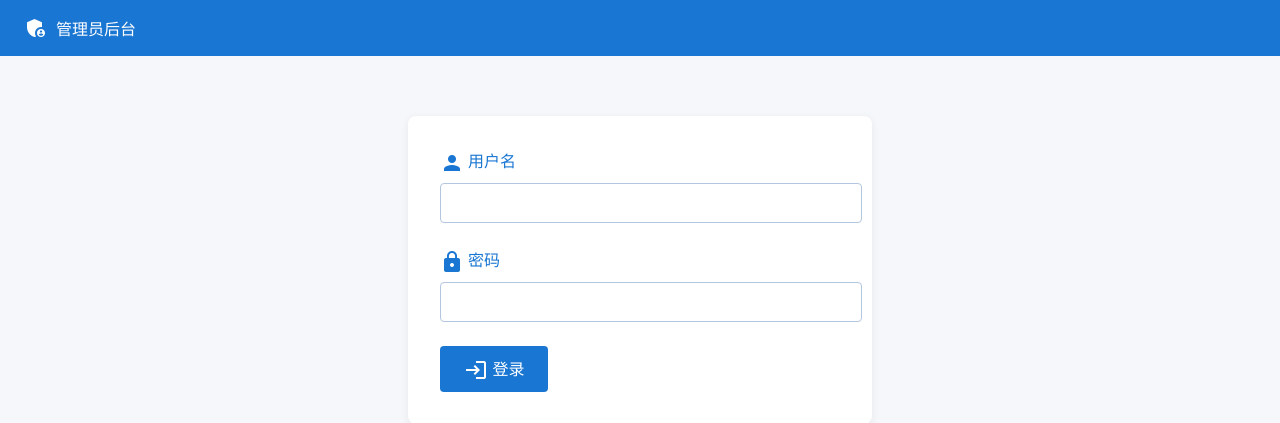
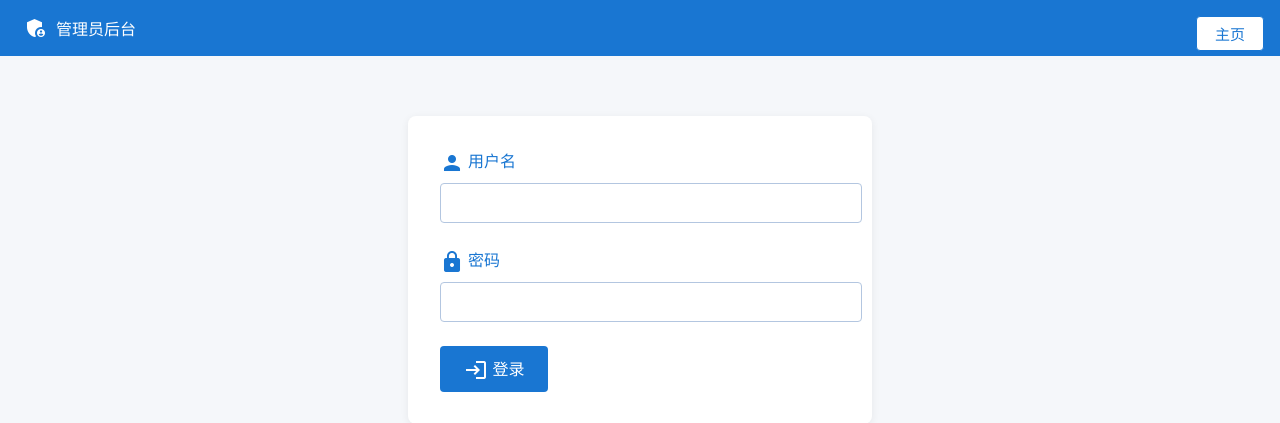
Before and after one commit to ExamAware/ExamSchedule-Management, a PHP site: page /admin/index.php in a window 1280 px wide. Shown: the top 423 px of the page. Run offline with PHP 8.4, Linux system fonts and the light colour scheme.

```diff
--- a/admin/index.php
+++ b/admin/index.php
@@ -22,9 +22,26 @@ if (isset($_SESSION['user'])) {
         .input-group { margin-bottom: 24px; }
         label { display: block; margin-bottom: 8px; color: #1976d2; }
         input[type="text"], input[type="password"] { width: 100%; padding: 10px; border: 1px solid #b3c6e0; border-radius: 4px; font-size: 16px; }
+        .home-btn {
+            position: absolute;
+            top: 16px;
+            right: 16px;
+            background: #fff;
+            color: #1976d2;
+            border: 1px solid #1976d2;
+            padding: 6px 18px;
+            font-size: 15px;
+            border-radius: 4px;
+            text-decoration: none;
+            cursor: pointer;
+        }
+        .home-btn:hover {
+            background: #e3f2fd;
+        }
     </style>
 </head>
 <body>
+    <a href="../index.php" class="home-btn">主页</a>
     <div class="navbar">
         <span class="material-icons">admin_panel_settings</span>
         管理员后台
```
